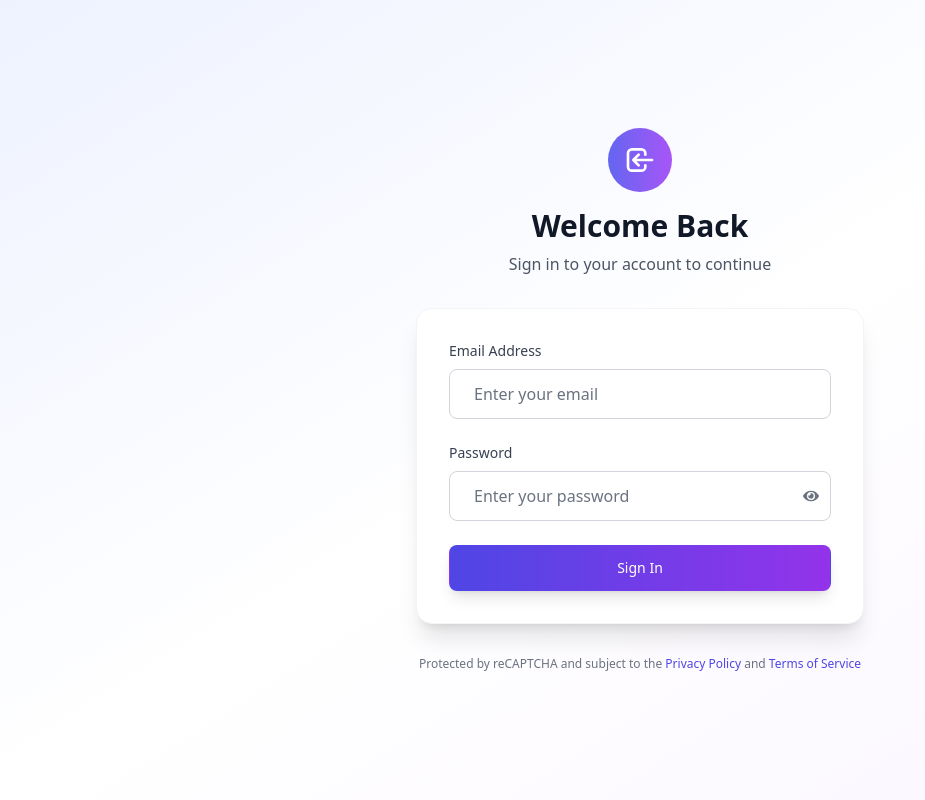
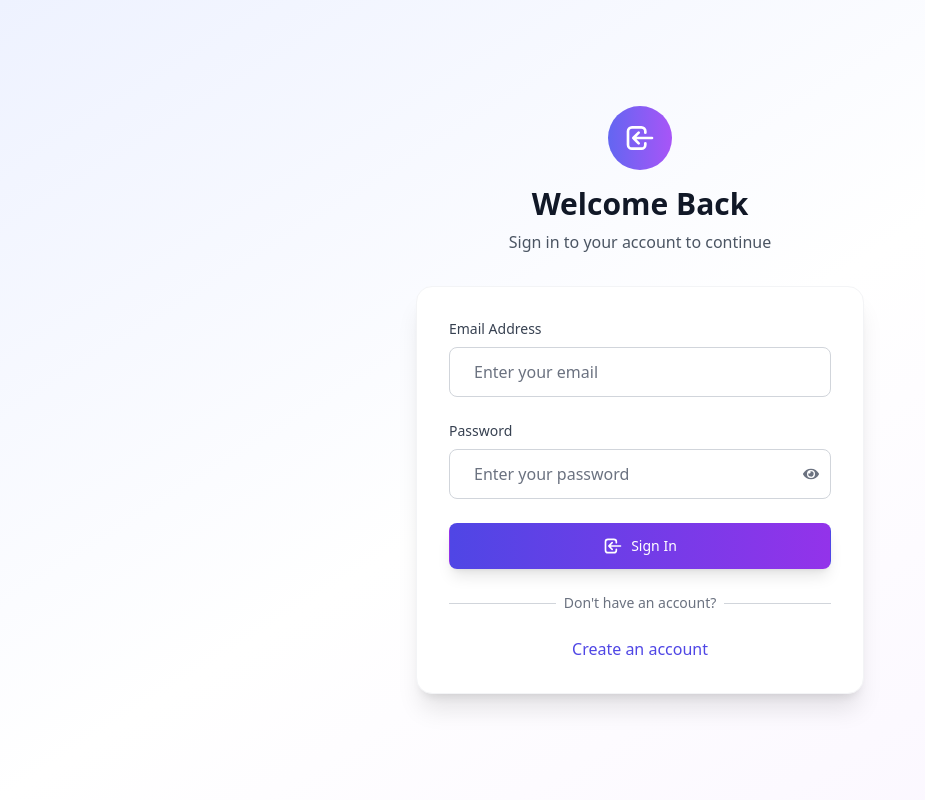
Before and after one commit to Kitsanaz-dev/easy-job-frontend, a React (Vite) app: page / in a window 1280 px wide. Shown: the top 800 px of the page, without its empty margins (0-925 px from the left). Built offline with nearby package versions, Linux system fonts and the light colour scheme.

Commit message:
fix a little

```diff
--- a/src/page/LoginPage.jsx
+++ b/src/page/LoginPage.jsx
@@ -20,6 +20,7 @@ const LoginPage = () => {
 
     try {
       const user = await login(credentials);
+      console.log(user);
       if (user && user.token) {
         setEmail("");
         setPassword("");
@@ -27,12 +28,13 @@ const LoginPage = () => {
         Swal.fire({
             icon: "success",
             title: "Login Successful 🎉",
-          text: `Welcome back, ${user.name || user.username || "User"}!`,
+            text: `Welcome back, ${user.name || "User"}!`,
             timer: 2000,
             showConfirmButton: false,
           });
 
-        setTimeout(() => navigate("/home"), 1800);
+        setTimeout(() => navigate("/home"), 1000);
+
       } else {
         Swal.fire({
           icon: "error",
@@ -89,6 +91,22 @@ const LoginPage = () => {
               >
                 Email Address
               </label>
+              <div className="relative">
+                <div className="absolute inset-y-0 left-0 pl-3 flex items-center pointer-events-none">
+                  <svg
+                    className="h-5 w-5 text-gray-400"
+                    fill="none"
+                    stroke="currentColor"
+                    viewBox="0 0 24 24"
+                  >
+                    <path
+                      strokeLinecap="round"
+                      strokeLinejoin="round"
+                      strokeWidth={2}
+                      d="M16 12a4 4 0 10-8 0 4 4 0 008 0zm0 0v1.5a2.5 2.5 0 005 0V12a9 9 0 10-9 9m4.5-1.206a8.959 8.959 0 01-4.5 1.207"
+                    />
+                  </svg>
+                </div>
                 <input
                   id="email"
                   type="email"
@@ -98,6 +116,7 @@ const LoginPage = () => {
                   onChange={(e) => setEmail(e.target.value)}
                   className="appearance-none relative block w-full pl-6 pr-3 py-3 border border-gray-300 placeholder-gray-500 text-gray-900 rounded-lg focus:outline-none focus:ring-2 focus:ring-indigo-500 focus:border-indigo-500 focus:z-10 transition-all duration-200 hover:border-gray-400"
                 />
+              </div>
             </div>
 
             {/* Password Input */}
@@ -109,6 +128,24 @@ const LoginPage = () => {
                 Password
               </label>
               <div className="relative">
+                {/* Lock Icon */}
+                <div className="absolute inset-y-0 left-0 pl-3 flex items-center pointer-events-none">
+                  <svg
+                    className="h-5 w-5 text-gray-400"
+                    fill="none"
+                    stroke="currentColor"
+                    viewBox="0 0 24 24"
+                  >
+                    <path
+                      strokeLinecap="round"
+                      strokeLinejoin="round"
+                      strokeWidth={2}
+                      d="M12 15v2m-6 4h12a2 2 0 002-2v-6a2 2 0 00-2-2H6a2 2 0 00-2 2v6a2 2 0 002 2zm10-10V7a4 4 0 00-8 0v4h8z"
+                    />
+                  </svg>
+                </div>
+
+                {/* Input */}
                 <input
                   id="password"
                   type={showPassword ? "text" : "password"}
@@ -116,8 +153,12 @@ const LoginPage = () => {
                   placeholder="Enter your password"
                   value={password}
                   onChange={(e) => setPassword(e.target.value)}
-                  className="appearance-none relative block w-full pl-6 pr-10 py-3 border border-gray-300 placeholder-gray-500 text-gray-900 rounded-lg focus:outline-none focus:ring-2 focus:ring-indigo-500 focus:border-indigo-500 focus:z-10 transition-all duration-200 hover:border-gray-400"
+                  className="appearance-none relative block w-full pl-6 pr-10 py-3 border border-gray-300 placeholder-gray-500 text-gray-900 rounded-lg
+                     focus:outline-none focus:ring-2 focus:ring-indigo-500 focus:border-indigo-500 focus:z-10
+                     transition-all duration-200 hover:border-gray-400"
                 />
+
+                {/* Toggle Eye Icon */}
                 <button
                   type="button"
                   onClick={() => setShowPassword(!showPassword)}
@@ -128,6 +169,30 @@ const LoginPage = () => {
               </div>
             </div>
 
+            {/* Remember Me & Forgot Password
+                        <div className="flex items-center justify-between">
+                            <div className="flex items-center">
+                                <input
+                                    id="remember-me"
+                                    name="remember-me"
+                                    type="checkbox"
+                                    className="h-4 w-4 text-indigo-600 focus:ring-indigo-500 border-gray-300 rounded"
+                                />
+                                <label htmlFor="remember-me" className="ml-2 block text-sm text-gray-700">
+                                    Remember me
+                                </label>
+                            </div>
+
+                            <div className="text-sm">
+                                <button
+                                    type="button"
+                                    className="font-medium text-indigo-600 hover:text-indigo-500 transition-colors duration-200"
+                                >
+                                    Forgot password?
+                                </button>
+                            </div>
+                        </div> */}
+
             {/* Submit Button */}
             <div>
               <button
@@ -135,23 +200,93 @@ const LoginPage = () => {
                 disabled={isLoading}
                 className="group relative w-full flex justify-center py-3 px-4 border border-transparent text-sm font-medium rounded-lg text-white bg-gradient-to-r from-indigo-600 to-purple-600 hover:from-indigo-700 hover:to-purple-700 focus:outline-none focus:ring-2 focus:ring-offset-2 focus:ring-indigo-500 disabled:opacity-50 disabled:cursor-not-allowed transform transition-all duration-200 hover:scale-[1.02] active:scale-[0.98] shadow-lg hover:shadow-xl"
               >
-                {isLoading ? "Signing in..." : "Sign In"}
+                {isLoading ? (
+                  <div className="flex items-center">
+                    <svg
+                      className="animate-spin -ml-1 mr-3 h-5 w-5 text-white"
+                      xmlns="http://www.w3.org/2000/svg"
+                      fill="none"
+                      viewBox="0 0 24 24"
+                    >
+                      <circle
+                        className="opacity-25"
+                        cx="12"
+                        cy="12"
+                        r="10"
+                        stroke="currentColor"
+                        strokeWidth="4"
+                      ></circle>
+                      <path
+                        className="opacity-75"
+                        fill="currentColor"
+                        d="M4 12a8 8 0 018-8V0C5.373 0 0 5.373 0 12h4zm2 5.291A7.962 7.962 0 014 12H0c0 3.042 1.135 5.824 3 7.938l3-2.647z"
+                      ></path>
+                    </svg>
+                    Signing in...
+                  </div>
+                ) : (
+                  <div className="flex items-center">
+                    <svg
+                      className="w-5 h-5 mr-2"
+                      fill="none"
+                      stroke="currentColor"
+                      viewBox="0 0 24 24"
+                    >
+                      <path
+                        strokeLinecap="round"
+                        strokeLinejoin="round"
+                        strokeWidth={2}
+                        d="M11 16l-4-4m0 0l4-4m-4 4h14m-5 4v1a3 3 0 01-3 3H6a3 3 0 01-3-3V7a3 3 0 013-3h7a3 3 0 013 3v1"
+                      />
+                    </svg>
+                    Sign In
+                  </div>
+                )}
+              </button>
+            </div>
+
+            {/* Divider */}
+            <div className="relative mt-6">
+              <div className="absolute inset-0 flex items-center">
+                <div className="w-full border-t border-gray-300" />
+              </div>
+              <div className="relative flex justify-center text-sm">
+                <span className="px-2 bg-white text-gray-500">
+                  Don't have an account?
+                </span>
+              </div>
+            </div>
+
+            {/* Sign Up Link */}
+            <div className="text-center">
+              <button
+                type="button"
+                className="font-medium text-indigo-600 hover:text-indigo-500 transition-colors duration-200"
+                onClick={() => (window.location.href = "/register")}
+              >
+                Create an account
               </button>
             </div>
           </form>
         </div>
 
         {/* Footer */}
-        <div className="text-center text-xs text-gray-500">
+        {/* <div className="text-center text-xs text-gray-500">
           Protected by reCAPTCHA and subject to the{" "}
-          <a href="#" className="text-indigo-600 hover:text-indigo-500">
+          <a
+            href="#"
+            className="text-indigo-600 hover:text-indigo-500 transition-colors"
+          >
             Privacy Policy
           </a>{" "}
           and{" "}
-          <a href="#" className="text-indigo-600 hover:text-indigo-500">
+          <a
+            href="#"
+            className="text-indigo-600 hover:text-indigo-500 transition-colors"
+          >
             Terms of Service
           </a>
-        </div>
+        </div> */}
       </div>
     </div>
   );
```
Lines whose indentation alone changed are shown as unchanged.
